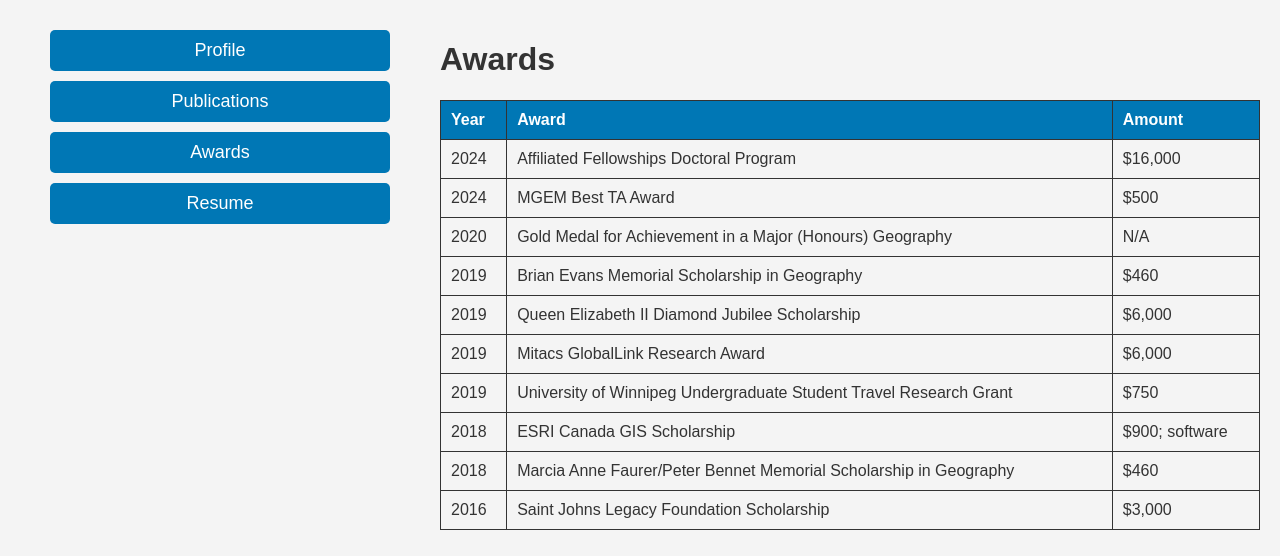
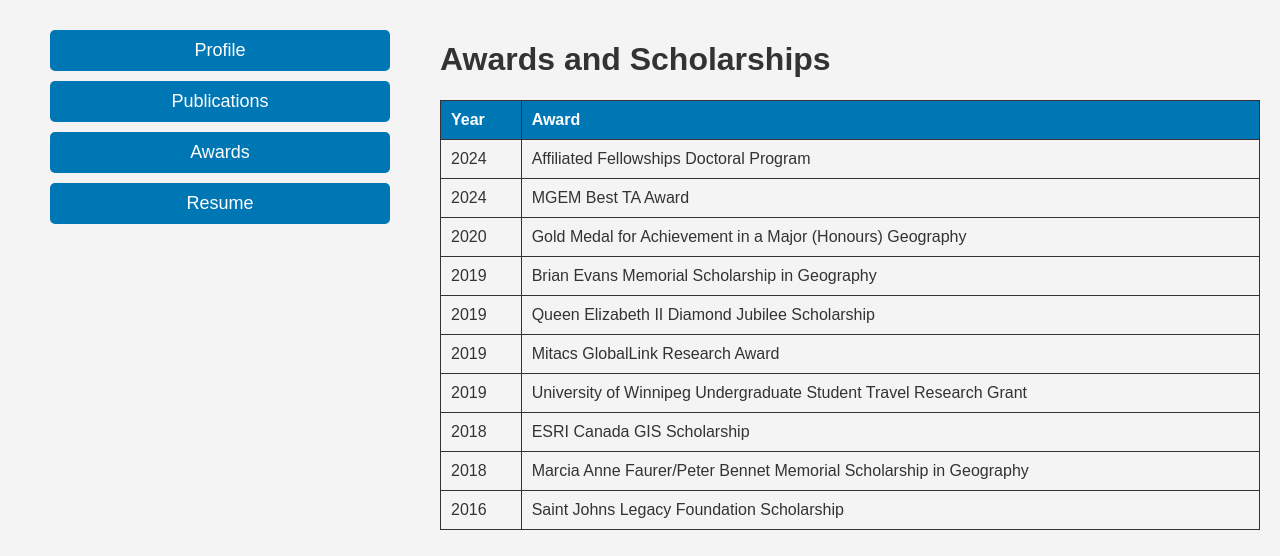
Before and after one commit to Brent-Murray/Brent-Murray.github.io, a plain HTML site: page awards.html in a window 1280 px wide. Drawn offline with Linux system fonts and the light colour scheme.

Commit message:
Update awards.html

```diff
--- a/awards.html
+++ b/awards.html
@@ -117,62 +117,51 @@
     </div>
     <div class="main-content">
         <div class="content">
-            <h1>Awards</h1>
+            <h1>Awards and Scholarships</h1>
             <table>
                 <tr>
                     <th>Year</th>
                     <th>Award</th>
-                    <th>Amount</th>
                 </tr>
                 <tr>
                     <td>2024</td>
                     <td>Affiliated Fellowships Doctoral Program</td>
-                    <td>$16,000</td>
                 </tr>
                 <tr>
                     <td>2024</td>
                     <td>MGEM Best TA Award</td>
-                    <td>$500</td>
                 </tr>
                 <tr>
                     <td>2020</td>
                     <td>Gold Medal for Achievement in a Major (Honours) Geography</td>
-                    <td>N/A</td>
                 </tr>
                 <tr>
                     <td>2019</td>
                     <td>Brian Evans Memorial Scholarship in Geography</td>
-                    <td>$460</td>
                 </tr>
                 <tr>
                     <td>2019</td>
                     <td>Queen Elizabeth II Diamond Jubilee Scholarship</td>
-                    <td>$6,000</td>
                 </tr>
                 <tr>
                     <td>2019</td>
                     <td>Mitacs GlobalLink Research Award</td>
-                    <td>$6,000</td>
                 </tr>
                 <tr>
                     <td>2019</td>
                     <td>University of Winnipeg Undergraduate Student Travel Research Grant</td>
-                    <td>$750</td>
                 </tr>
                 <tr>
                     <td>2018</td>
                     <td>ESRI Canada GIS Scholarship</td>
-                    <td>$900; software</td>
                 </tr>
                 <tr>
                     <td>2018</td>
                     <td>Marcia Anne Faurer/Peter Bennet Memorial Scholarship in Geography</td>
-                    <td>$460</td>
                 </tr>
                 <tr>
                     <td>2016</td>
                     <td>Saint Johns Legacy Foundation Scholarship</td>
-                    <td>$3,000</td>
                 </tr>
             </table>
         </div>
```
